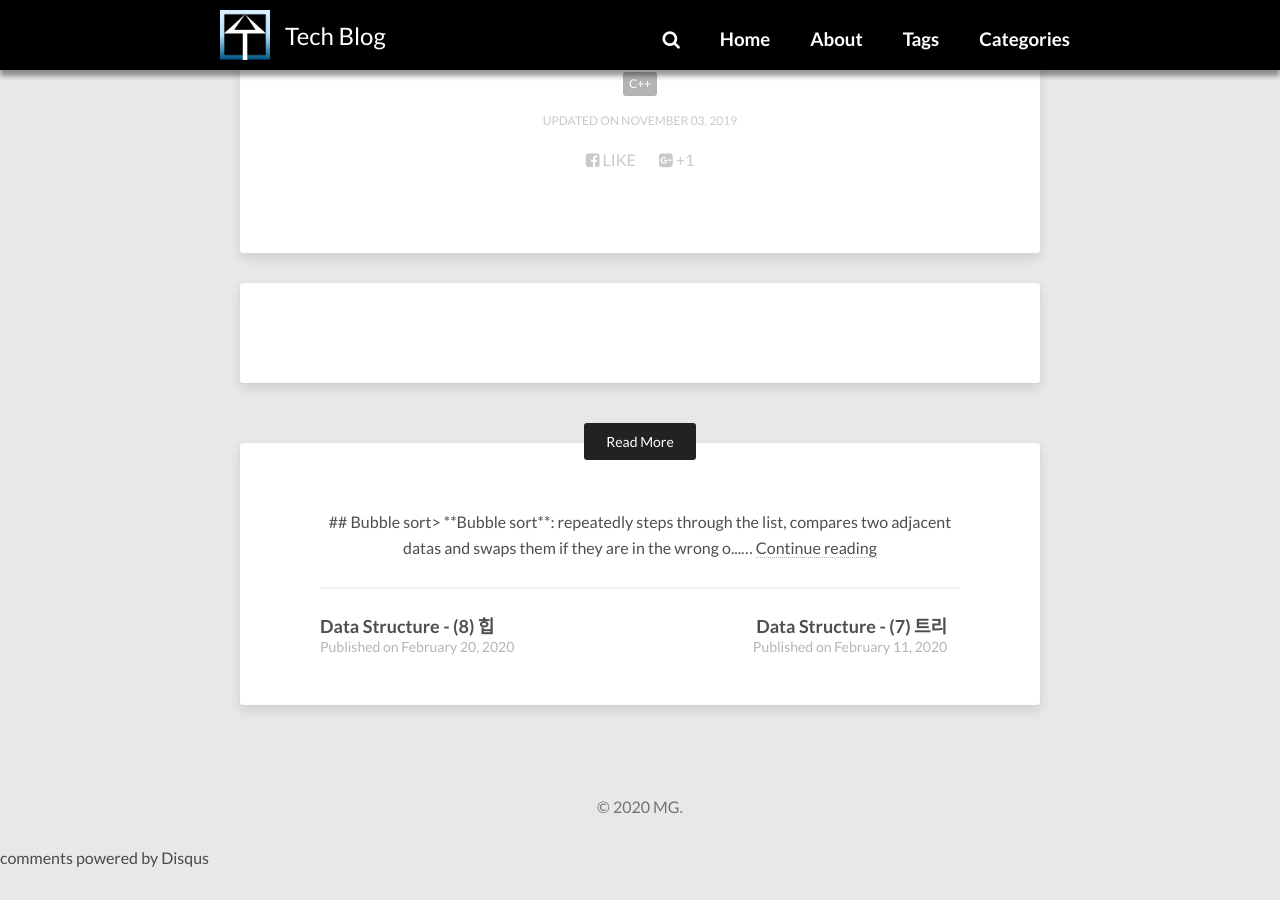
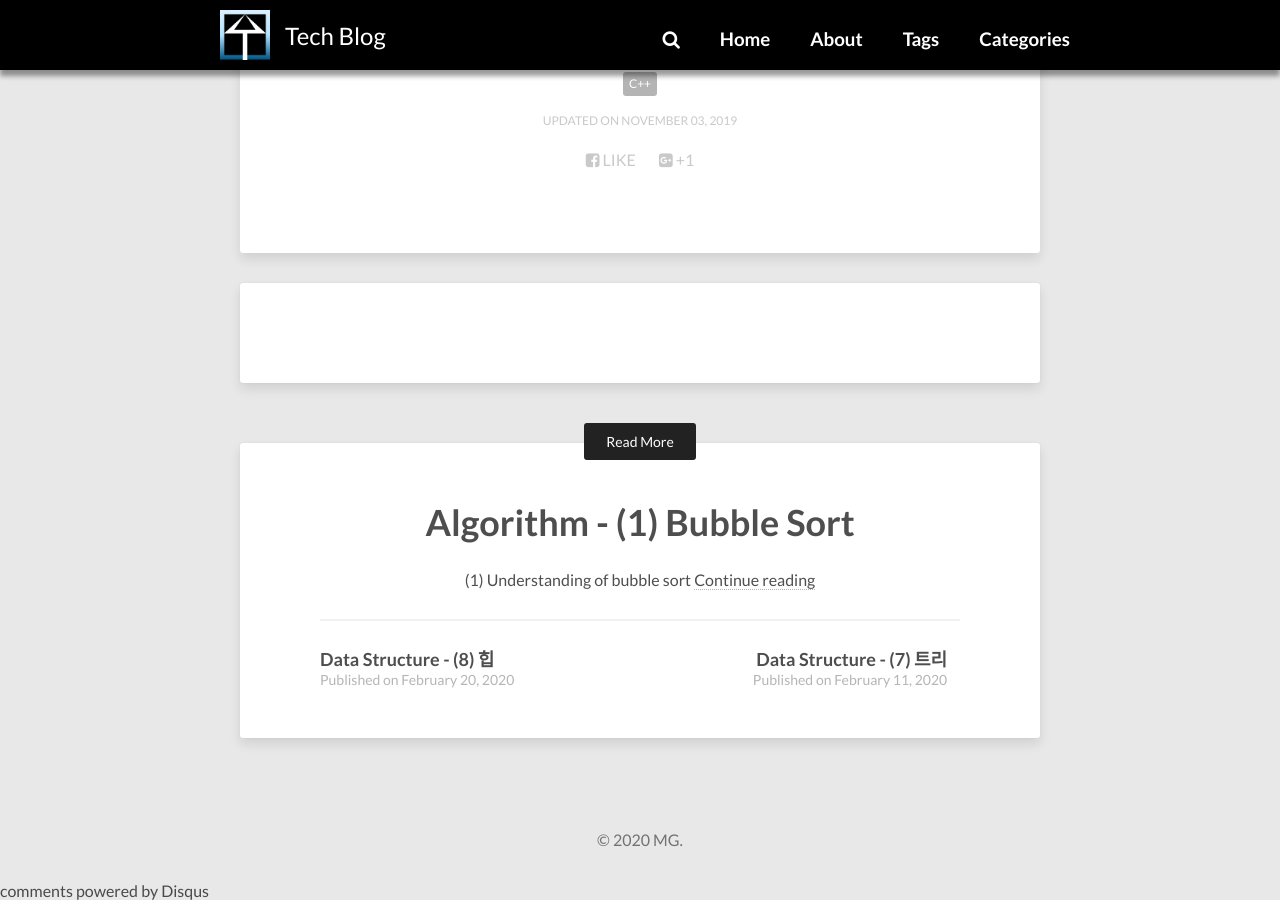
Before and after one commit to sujinsjlee/mg729.github.io, a Jekyll site: the page built from _posts/2019-11-03-C++_string_npos.md, in a window 1280 px wide and 900 px high, scrolled down 842 px. Built offline with Jekyll 4.4.1, drawn with Linux system fonts in a browser that asks for light colours; nearby versions of some CDN libraries; comment, search, counter and statistics services are not loaded; before the commit the page ends 1709 px from its top, so only the background shows below that; part of the change alters nothing that is shown.

Commit message:
[Algorithm] Fix title issue

````diff
--- a/_posts/2020-03-01-Algorithm_(1)_BubbleSort.md
+++ b/_posts/2020-03-01-Algorithm_(1)_BubbleSort.md
@@ -1,6 +1,6 @@
 ---
 layout: post
-title:  - (1) Bubble Sort
+title: Algorithm - (1) Bubble Sort
 description: (1) Understanding of bubble sort
 modified: 2020-03-01
 tags: [Algorithm]
@@ -71,8 +71,49 @@ If entire lists are already sorted, the time complexity is *O(n)*
 
 <!--
 ## C++ code implementation
+https://www.tutorialspoint.com/cplusplus-program-to-implement-bubble-sort
 ```cpp
-
+#include<iostream>
+using namespace std;
+void swapping(int &a, int &b) {      //swap the content of a and b
+   int temp;
+   temp = a;
+   a = b;
+   b = temp;
+}
+void display(int *array, int size) {
+   for(int i = 0; i<size; i++)
+      cout << array[i] << " ";
+   cout << endl;
+}
+void bubbleSort(int *array, int size) {
+   for(int i = 0; i<size; i++) {
+      int swaps = 0;         //flag to detect any swap is there or not
+      for(int j = 0; j<size-i-1; j++) {
+         if(array[j] > array[j+1]) {       //when the current item is bigger than next
+            swapping(array[j], array[j+1]);
+            swaps = 1;    //set swap flag
+         }
+      }
+      if(!swaps)
+         break;       // No swap in this pass, so array is sorted
+   }
+}
+int main() {
+   int n;
+   cout << "Enter the number of elements: ";
+   cin >> n;
+   int arr[n];     //create an array with given number of elements
+   cout << "Enter elements:" << endl;
+   for(int i = 0; i<n; i++) {
+      cin >> arr[i];
+   }
+   cout << "Array before Sorting: ";
+   display(arr, n);
+   bubbleSort(arr, n);
+   cout << "Array after Sorting: ";
+   display(arr, n);
+}
 ```
 
 -->
````
